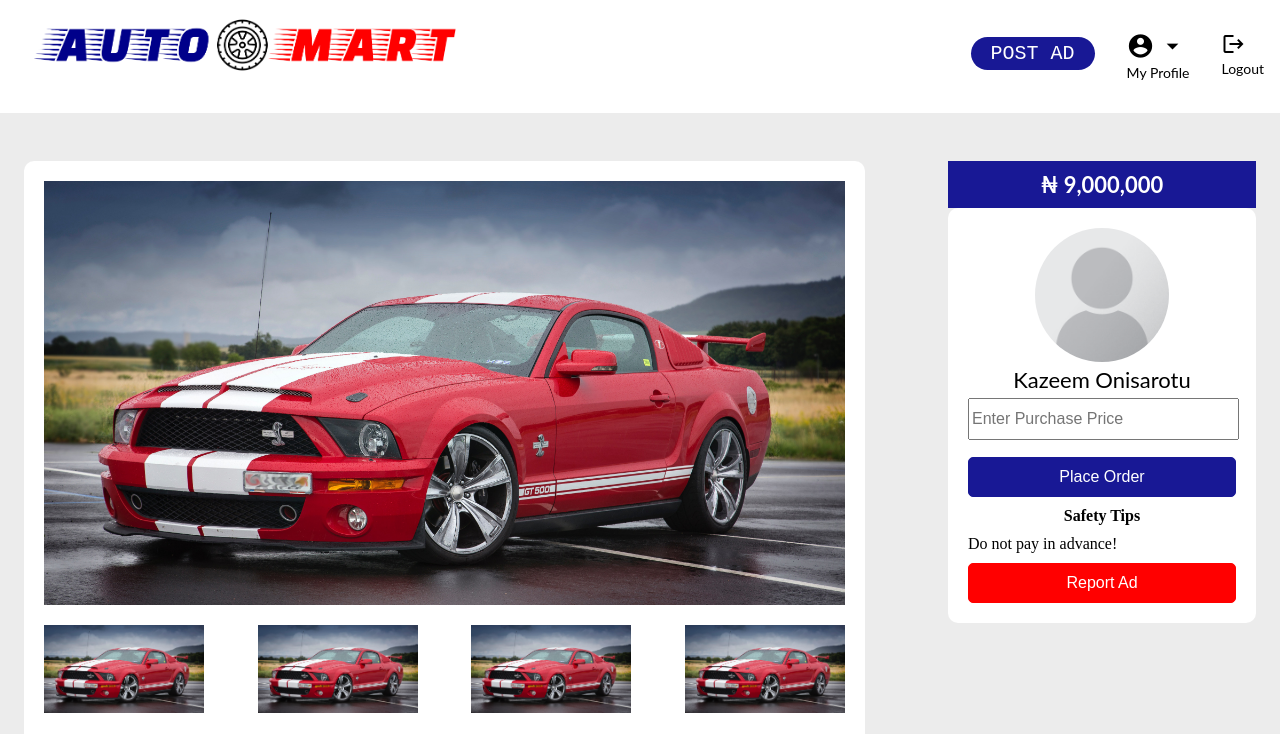
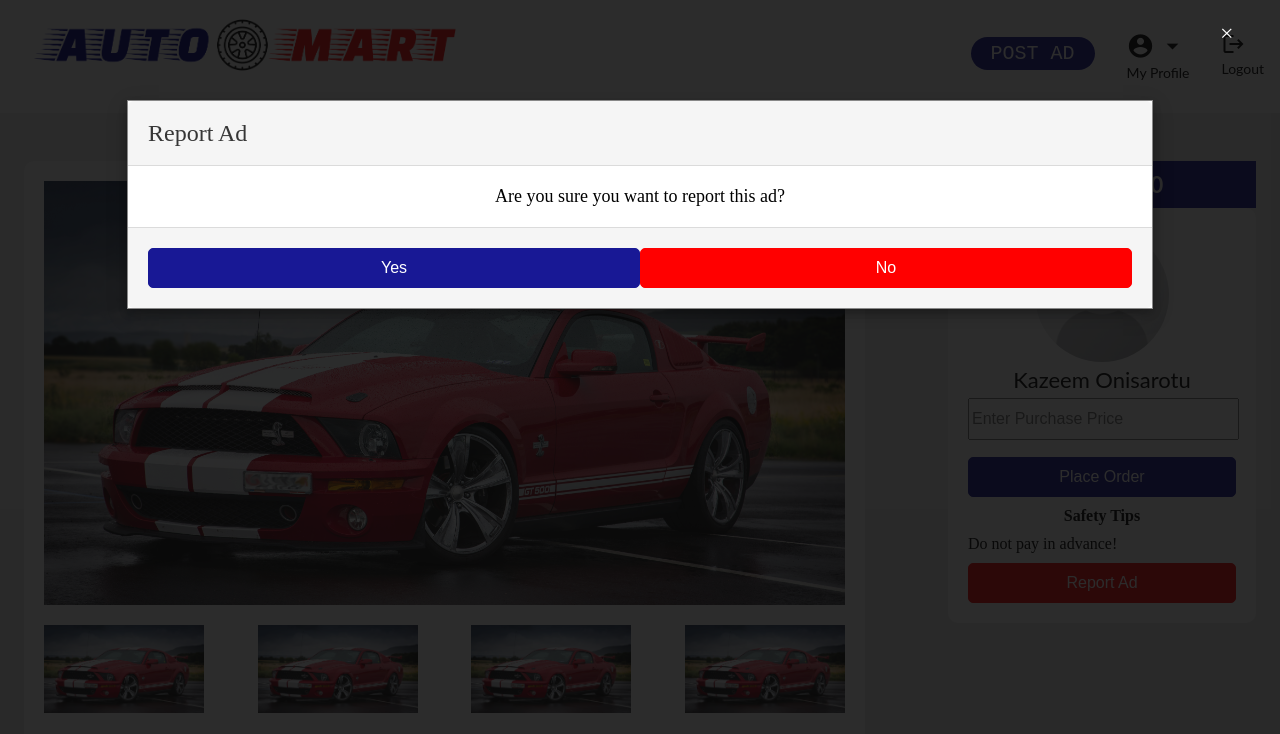
Before and after one commit to kazeemOnis/automart, a website: page UI/car.html in a window 1280 px wide. Both pictures are taken after a click on the button "Report Ad". Shown: the top 734 px of the page. Drawn offline with Linux system fonts and the light colour scheme.

Commit message:
Feature(report-ad):create report modal
[Finishes #166407983]

```diff
--- a/UI/car.html
+++ b/UI/car.html
@@ -126,9 +126,31 @@
 						<p>Do not pay in advance!</p>
 					</div>
 
-					<button class="button action-btn2">
-						Report Ad
+					<button class="button action-btn2" id="reportBtn">
+						 Report Ad
 					</button>
+
+					<div class="modal" id="flagModal">
+						<div class="modal-content">
+							<div class="modal-header">
+								<span class="modal-close">&times;</span>
+								<p>Report Ad</p>
+							</div>
+
+							<div class="modal-body centered">
+								<p style="font-size: 18px;">Are you sure you want to report this ad?</p>
+							</div>
+
+							<div class="modal-footer">
+								<button class="button action-btn">
+									Yes
+								</button>
+								<button class="button action-btn2" id="modal-close">
+									No
+								</button>
+							</div>
+						</div>
+					</div>
 				</div>
 			</div>
 		</div>
--- a/UI/css/style.css
+++ b/UI/css/style.css
@@ -510,6 +510,7 @@ p.no-ads-title {
 	display: flex;
 	justify-content: space-between;
 }
+
 .hidden {
 	display: none !important;
 }
@@ -522,6 +523,74 @@ p.no-ads-title {
 	width: 25%;
 }
 
+.modal {
+	display: none;
+  position: fixed;
+  z-index: 1;
+  padding-top: 100px;
+  left: 0;
+  top: 0;
+  width: 100%;
+  height: 100%;
+  overflow: auto;
+	background-color: rgba(10,10,10,.86);
+}
+
+.modal-content {
+	position: relative;
+  background-color: #fefefe;
+  margin: auto;
+  padding: 0;
+  border: 1px solid #888;
+  width: 80%;
+  box-shadow: 0 4px 8px 0 rgba(0,0,0,0.2),0 6px 20px 0 rgba(0,0,0,0.19);
+}
+
+.modal-header {
+	background-color: #f5f5f5;
+	border-bottom: 1px solid #dbdbdb;
+	border-top-left-radius: 6px;
+	border-top-right-radius: 6px;
+	display: flex;
+	justify-content: flex-start;
+	padding: 20px;
+	position: relative;
+}
+
+.modal-header > p {
+	color: #363636;
+	font-size: 1.5rem;
+	line-height: 1;
+}
+
+.modal-body {
+	background-color: white;
+	overflow: auto;
+	padding: 20px;
+}
+
+.modal-footer {
+	background-color: #f5f5f5;
+	border-bottom-left-radius: 6px;
+	border-bottom-right-radius: 6px;
+	border-top: 1px solid #dbdbdb;
+	display: flex;
+	justify-content: flex-start;
+	padding: 20px;
+	position: relative;
+}
+
+.modal-close {
+	background: none;
+	color: white;
+	height: 40px;
+	position: fixed;
+	right: 20px;
+	top: 20px;
+	width: 40px;
+	cursor: pointer;
+	font-size: 24px;
+}
 .ad-price {
 	background-color: #181895;
 	padding: 10px;
--- a/UI/js/interface.js
+++ b/UI/js/interface.js
@@ -8,6 +8,11 @@ const brandSelect = document.getElementById('brandSelect');
 const colourSelect = document.getElementById('colourSelect');
 const condSelect = document.getElementById('condSelect');
 const priceSelect = document.getElementById('priceSelect');
+const reportBtn = document.getElementById('reportBtn');
+const flagModal = document.getElementById('flagModal');
+const close = document.getElementsByClassName('modal-close')[0];
+const modalClose = document.getElementById('modal-close');
+
 const priceOptions = ['&#8358;0 - &#8358;999,999', '&#8358;1,000,000 - &#8358;1,999,999',
   '&#8358;2,000,000 - &#8358;4,999,999', '&#8358;5,000,000 +'];
 const transmissions = ['Automatic', 'Manual'];
@@ -49,6 +54,30 @@ if (priceSelect !== null) {
   }
 }
 
+if (reportBtn !== null) {
+  reportBtn.onclick = () => {
+    flagModal.style.display = 'block';
+  };
+}
+
+if (close !== undefined) {
+  close.onclick = () => {
+    flagModal.style.display = 'none';
+  };
+}
+
+if (modalClose !== null) {
+  modalClose.onclick = () => {
+    flagModal.style.display = 'none';
+  };
+}
+
+window.onclick = (event) => {
+  if (event.target === flagModal) {
+    flagModal.style.display = 'none';
+  }
+};
+
 navbarBurger.addEventListener('click', () => {
   navigations.classList.toggle('navbar-hidden');
   activeLink.classList.toggle('active-link');
```
